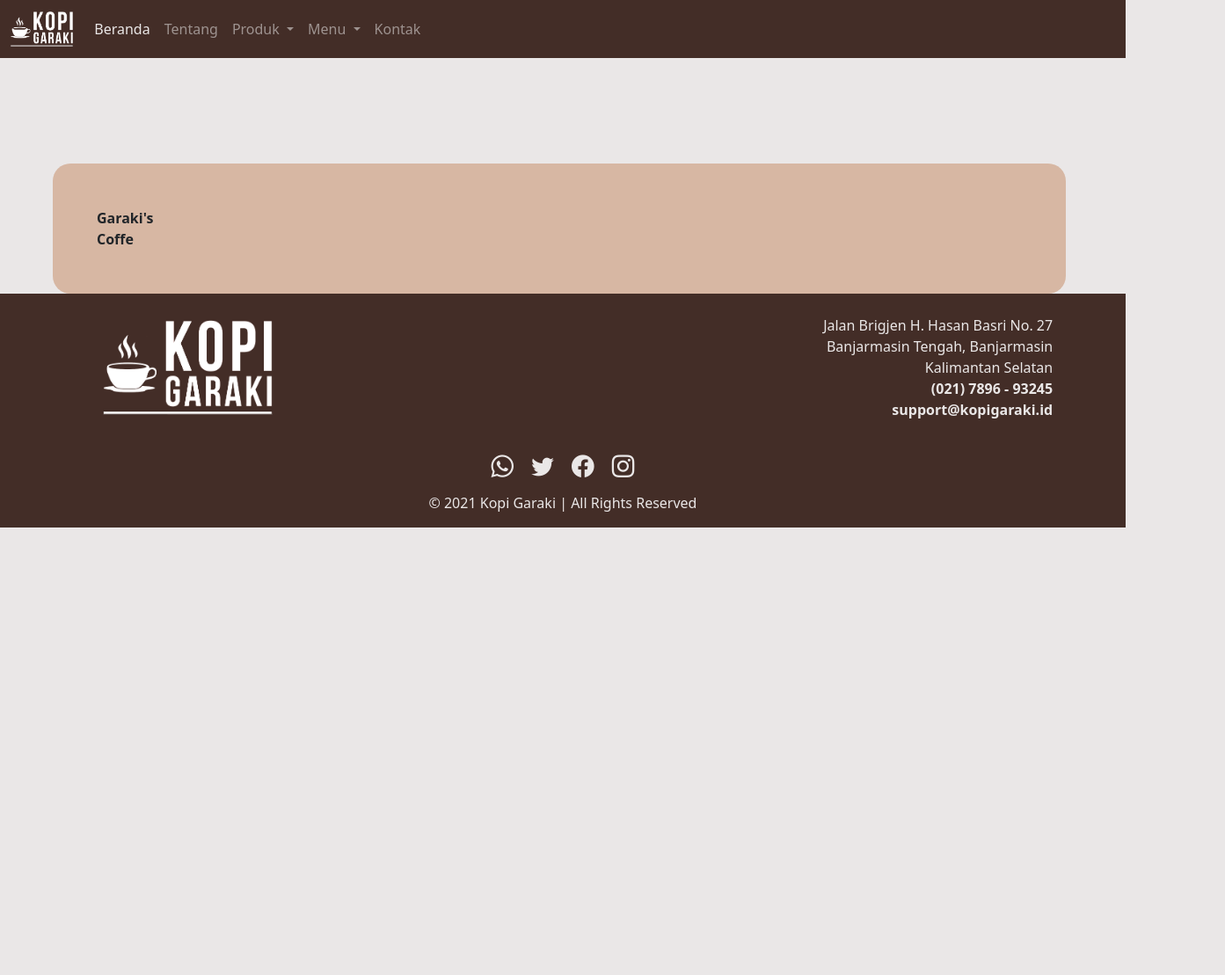
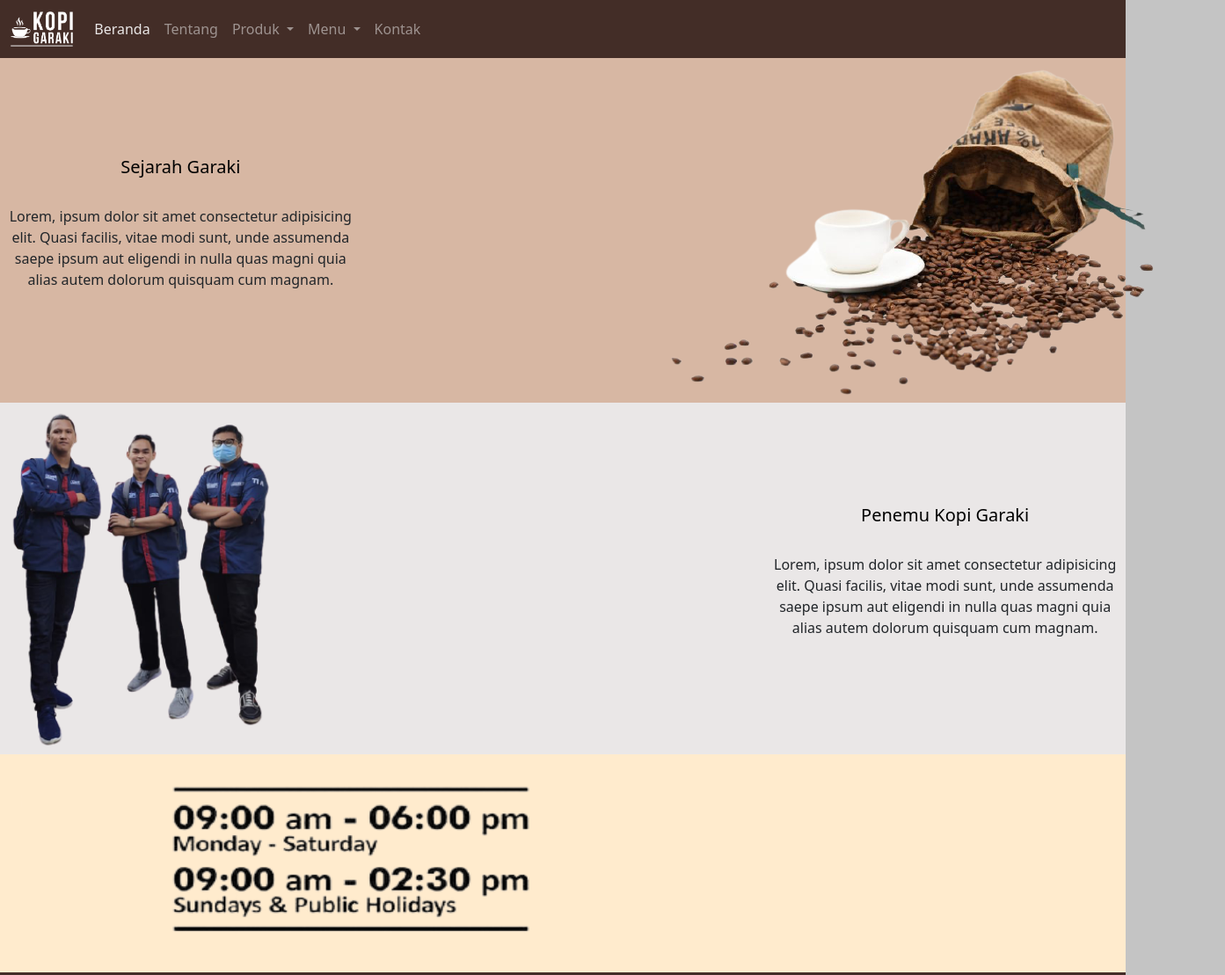
Before and after one commit to Kelompok3-DW/Kopi-Garaki, a website: page tentang.html in a window 1280 px wide. Shown: the top 1109 px of the page at 88% size, 1393 px wide, since content can reach past the window. Before the commit the page ends 800 px from the top, so only its background shows below. Drawn offline with nearby package versions, Linux system fonts and the light colour scheme.

Commit message:
mnyak aku mnyak

```diff
--- a/assets/css/tentang.css
+++ b/assets/css/tentang.css
@@ -1,7 +1,36 @@
-#box {
+body {
+    background-color: #C4C4C4;
+}
+
+.container-fluid1 {
     background-color: #D7B7A3;
-    width: 90%;
-    padding: 50px;
-    border-radius: 20px;
-    margin-left: 60px;
 }
+
+.Sejarah {
+    text-align: center;
+    font-size: 20px;
+    color: black;
+}
+
+.isisejarah {
+    text-align: center;
+}
+
+.founder {
+    text-align: center;
+    font-size: 20px;
+    color: black;
+}
+
+.isifounder {
+    text-align: center;
+}
+
+.container-fluid2 {
+    background-color: #EAE7E7;
+}
+
+.container-fluid3 {
+    /* background-image: url("../img/bgopen.png"); */
+    background-color: blanchedalmond;
+}
--- a/tentang.html
+++ b/tentang.html
@@ -72,11 +72,62 @@
 
 
     <!-- Content -->
-    <br><br><br><br><br>
-    <div id="box">
-        <b class="garaki">
-            Garaki's <br> Coffe
-        </b>
+    <!-- <br><br><br><br><br> -->
+    <div class="container-fluid1">
+        <!-- <div class="sejarahgaraki"> -->
+        <div class="container-sejarah d-flex flex-row align-items-center justify-content-center row">
+            <div class="col-sm-12 col-md-12 col-lg-4">
+                <div class="wrapper-sejarah">
+                    <h2 class="Sejarah">Sejarah Garaki</h2>
+                    <br>
+                    <p class="isisejarah">Lorem, ipsum dolor sit amet consectetur adipisicing elit. Quasi facilis, vitae modi sunt, unde assumenda saepe ipsum aut eligendi in nulla quas magni quia alias autem dolorum quisquam cum magnam.</p>
+                </div>
+            </div>
+            <div class="col-sm-0 col-md-0 col-lg-4">
+
+            </div>
+            <div class="col-sm-12 col-md-12 col-lg-4">
+                <div class="wrapper-img d-flex justify-content-center">
+                    <div class="wrapper-img ">
+                        <img src="assets/img/sejarah.png" alt="Contact Us" width="me-auto">
+                    </div>
+                </div>
+            </div>
+        </div>
+    </div>
+<!-- </div> -->
+    <div class="container-fluid2">
+        <div class="container-founder d-flex flex-row align-items-center justify-content-center row">
+            <div class="col-sm-12 col-md-12 col-lg-4">
+                <div class="wrapper-img">
+
+                    <img src="assets/img/founder.png" alt="Contact Us" height="400px">
+                </div>
+            </div>
+            <div class="col-sm-0 col-md-0 col-lg-4">
+
+            </div>
+            <div class="col-sm-12 col-md-12 col-lg-4">
+                <div class="wrapper-founder d-flex justify-content-center">
+                    <div class="wrapper-sejarah ">
+                        <h2 class="founder">Penemu Kopi Garaki</h2>
+                    <br>
+                        <p class="isifounder">Lorem, ipsum dolor sit amet consectetur adipisicing elit. Quasi facilis, vitae modi sunt, unde assumenda saepe ipsum aut eligendi in nulla quas magni quia alias autem dolorum quisquam cum magnam.</p>
+
+                    </div>
+                </div>
+            </div>
+        </div>
+    </div>
+
+    <div class="container-fluid3">
+        <div class="container-jamoperasional d-flex flex-row align-items-center justify-content-center row">
+            <div class="col-sm-12 col-md-12 col-lg-12">
+                <div class="logo-wrapper p-4">
+                    <img src="assets/img/jam.png" alt="Logo Kopi Garaki" height="200px" width="1000px">
+                </div>
+            </div>
+        </div>
     </div>
     <!-- Akhir Content -->
 
```
Also changed, not shown: assets/img/bgopen.png (added), assets/img/founder.png (added), assets/img/jam.png (added), assets/img/sejarah.png (added).
